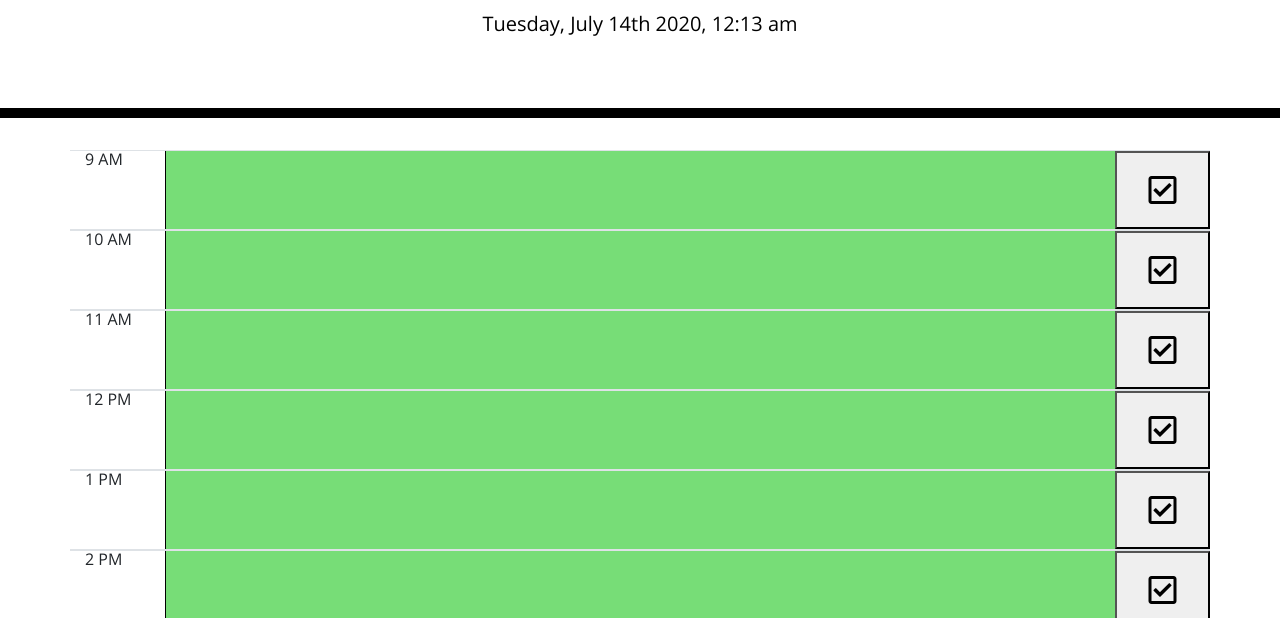
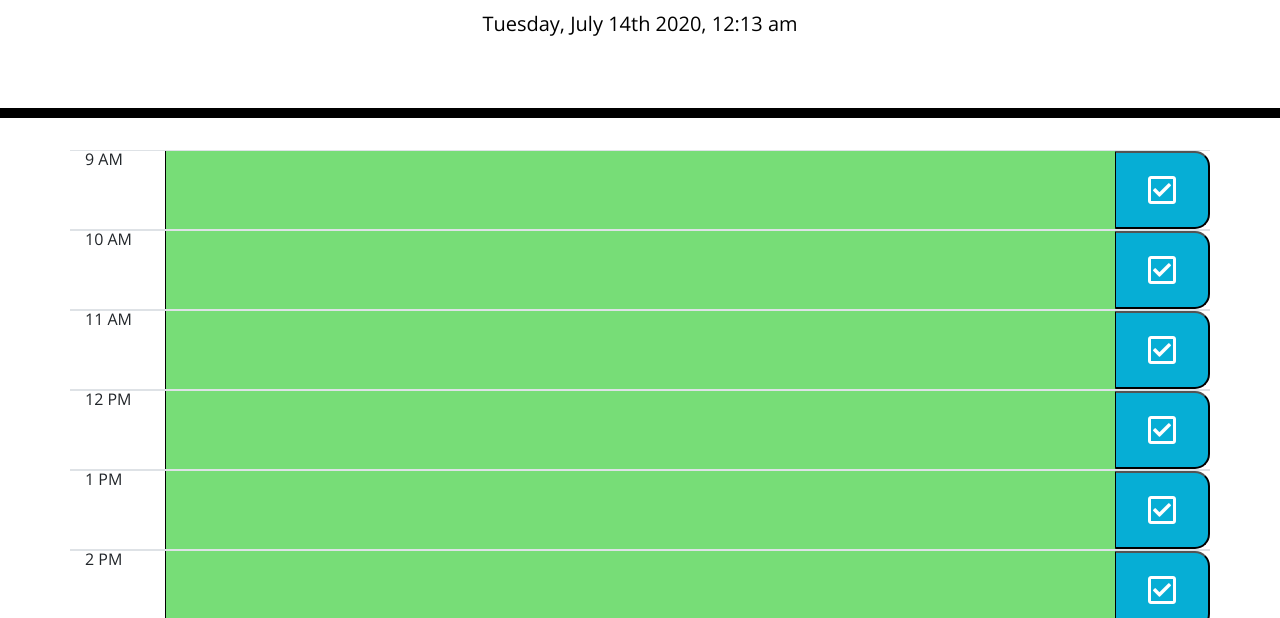
Before and after one commit to Chandler8/Work-Day-Scheduler, a plain HTML site: page index.html in a window 1280 px wide. Shown: the part 182-800 px from the top of the page. Drawn offline with nearby package versions, Linux system fonts and the light colour scheme.

Commit message:
Fixed the check mark box id's to make them unique and animated

```diff
--- a/style.css
+++ b/style.css
@@ -2,6 +2,7 @@ body {
     font-family: 'Open Sans', sans-serif;
     font-size: 16px;
     line-height: 1;
+    padding-bottom: 5%;
   }
 
   textarea{
@@ -58,7 +59,7 @@ body {
     color: white;
   }
 
-  .saveBtn {
+  #save {
     border-left: 1px solid black;
     border-top-right-radius: 15px;
     border-bottom-right-radius: 15px;
@@ -66,7 +67,7 @@ body {
     color: white;
   }
 
-  .saveBtn i:hover {
+  #save i:hover {
     font-size: 20px;
     transition: all .3s ease-in-out;
   }
```
Also changed, not shown: index.html (+1 -1 lines), Photos/Scheduler1.JPG, 1 other file.
